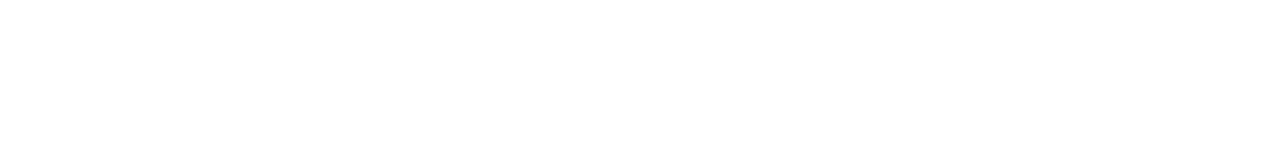
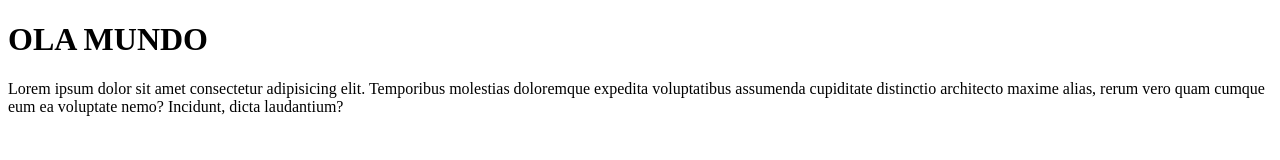
Before and after one commit to Euclides-Ramiro/cursoGit, a plain HTML site: page index.html in a window 1280 px wide. Drawn offline with Linux system fonts and the light colour scheme.

Commit message:
index.html
Estou criando a pagina principal do site

```diff
--- a/index.html
+++ b/index.html
@@ -6,6 +6,7 @@
     <title>Document</title>
 </head>
 <body>
-
+    <h1>OLA MUNDO</h1>
+    Lorem ipsum dolor sit amet consectetur adipisicing elit. Temporibus molestias doloremque expedita voluptatibus assumenda cupiditate distinctio architecto maxime alias, rerum vero quam cumque eum ea voluptate nemo? Incidunt, dicta laudantium?
 </body>
 </html>
```
